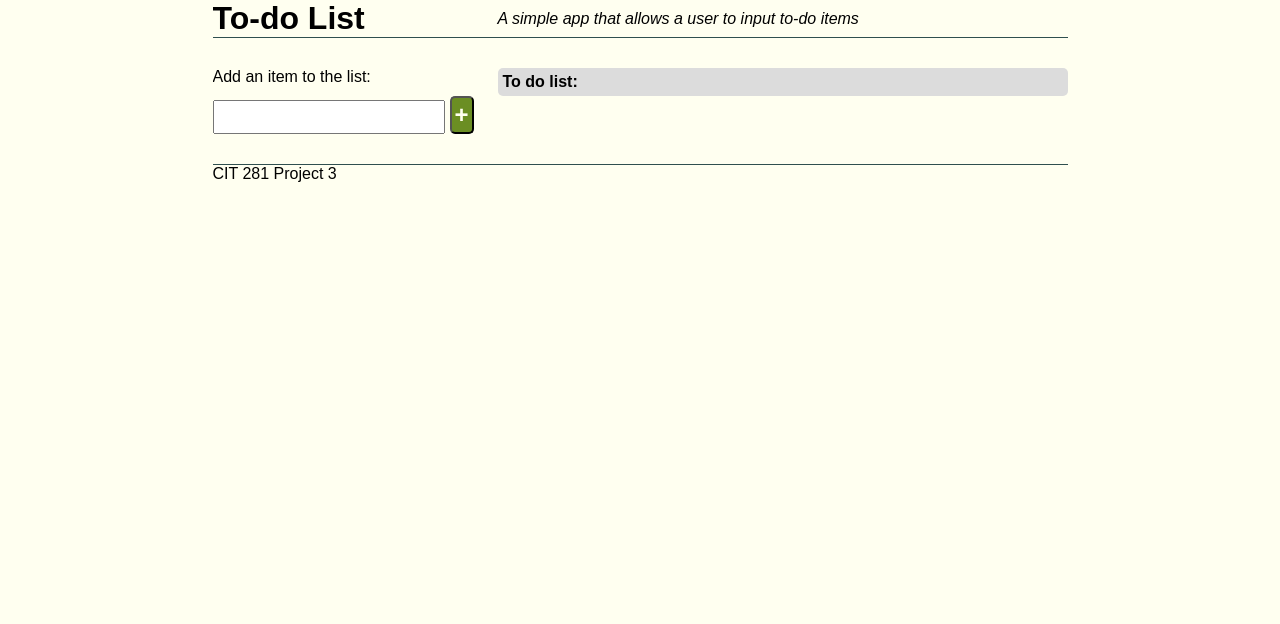
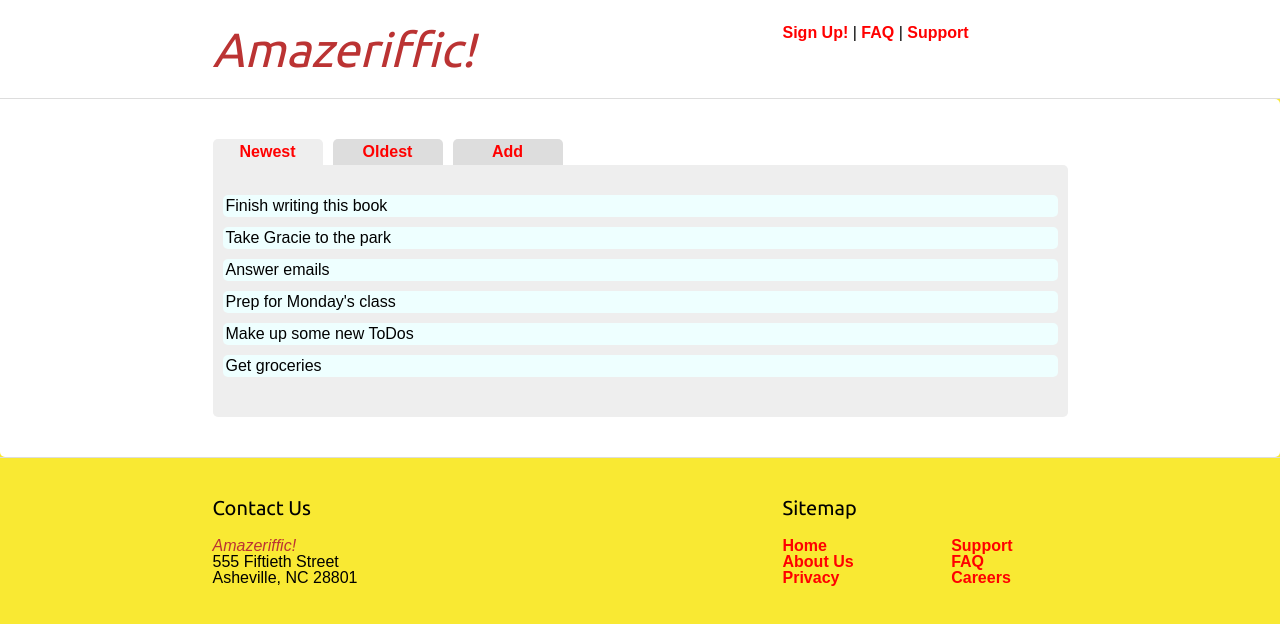
Before and after one commit to abutler6/abutler6.github.io, a plain HTML site: page index.html in a window 1280 px wide. Drawn offline with nearby package versions, Linux system fonts and the light colour scheme; a web font is replaced by a local one.

Commit message:
add amazerific page

```diff
--- a/index.html
+++ b/index.html
@@ -1,29 +1,60 @@
-<!DOCTYPE html>
+<!doctype html>
 <html>
   <head>
-        <title>A simple App</title>
-        <link rel="stylesheet" href="stylesheets/style.css">
+    <title>Amazeriffic!</title>
+    <link href="stylesheets/reset.css" rel="stylesheet" type="text/css">
+    <link href="stylesheets/style.css" rel="stylesheet" type="text/css">
+    <link href='http://fonts.googleapis.com/css?family=Ubuntu' rel='stylesheet' type='text/css'>
+    <link href='http://fonts.googleapis.com/css?family=Droid+Sans' rel='stylesheet' type='text/css'>
   </head>
+
   <body>
     <header>
-            <h1> To-do List</h1>
-            <p>A simple app that allows a user to input to-do items</p>
+      <div class="container">
+        <h1>Amazeriffic!</h1>
+        <nav>
+          <a href="#">Sign Up!</a> |
+          <a href="#">FAQ</a> |
+          <a href="#">Support</a>
+        </nav>
+      </div>
     </header>
 
+
     <main>
-            <section class="comment-input">
-                <p>Add an item to the list:</p>
-                <input type = "text"><button>+</button>
-            </section>
+      <div class="container">
+        <div class="tabs">
+          <a href=""><span class="active">Newest</span></a><a href=""><span>Oldest</span></a><a href=""><span>Add</span></a>
+        </div>
+        <div class="content">
+        </div>
+      </div>
+    </main>
 
-            <section class="comments">
-                <p><strong>To do list:</strong></p>
-
-            </section>
-
-        </main>
     <footer>
-            <p>CIT 281 Project 3</p>
+      <div class="container">
+        <div class="contact">
+          <h5>Contact Us</h5>
+          <p>Amazeriffic!</p>
+          <p>555 Fiftieth Street</p>
+          <p>Asheville, NC 28801</p>
+        </div>
+        <div class="sitemap">
+          <h5>Sitemap</h5>
+          <ul>
+            <div class="left">
+              <li><a href="#">Home</a></li>
+              <li><a href="#">About Us</a></li>
+              <li><a href="#">Privacy</a></li>
+            </div>
+            <div class="right">
+              <li><a href="#">Support</a></li>
+              <li><a href="#">FAQ</a></li>
+              <li><a href="#">Careers</a></li>
+            </div>
+          </ul>
+        </div>
+      </div>
     </footer>
 
     <script src="http://code.jquery.com/jquery-2.0.3.min.js"></script>
--- a/javascripts/app.js
+++ b/javascripts/app.js
@@ -1,36 +1,62 @@
-var main = function(){
-    "use strict";
+var main = function () {
+    var toDos = ["Get groceries",
+                 "Make up some new ToDos",
+                 "Prep for Monday's class",
+                 "Answer emails",
+                 "Take Gracie to the park",
+                 "Finish writing this book"];
 
-    if
-        (localStorage.getItem("toDoList")) {
-        $(".comments").html(localStorage.getItem("toDoList"));
-    }
+    $(".tabs a span").toArray().forEach(function (element) {
+        var $element = $(element);
 
-    var addCommentFromInputBox = function(){
-        var $new_comment;
+        // create a click handler for this element
+        $element.on("click", function () {
+            var $content,
+                $input,
+                $button,
+                i;
 
-        if($(".comment-input input").val() !== ""){
-            $new_comment = $("<p>").text($(".comment-input input").val());
-            //$new_comment.hide();
-            $(".comments").append($new_comment);
-            localStorage.setItem("toDoList", $(".comments").html());
-            //$new_comment.fadeIn();
-            $(".comment-input input").val("");
-        }
+            $(".tabs a span").removeClass("active");
+            $element.addClass("active");
+            $("main .content").empty();
 
-    };
+            if ($element.parent().is(":nth-child(1)")) {
+                // newest first, so we have to go through
+                // the array backwards
+                $content = $("<ul>");
+                for (i = toDos.length-1; i >= 0; i--) {
+                    $content.append($("<li>").text(toDos[i]));
+                }
+            } else if ($element.parent().is(":nth-child(2)")) {
+                // oldest first, so we go through the array forwards
+                $content = $("<ul>");
+                toDos.forEach(function (todo) {
+                    $content.append($("<li>").text(todo));
+                });
+            } else if ($element.parent().is(":nth-child(3)")) {
+                // input a new to-do
+                $input = $("<input>"),
+                $button = $("<button>").text("+");
 
-    $(".comment-input button").on("click",function(event){
-        addCommentFromInputBox();
+                $button.on("click", function () {
+                    if ($input.val() !== "") {
+                        toDos.push($input.val());
+                        $input.val("");
+                    }
+                });
 
+                $content = $("<div>").append($input).append($button);
+               /* Alternatively append() allows multiple arguments so the above
+                can be done with $content = $("<div>").append($input, $button); */
+            }
+
+            $("main .content").append($content);
+
+            return false;
+        });
     });
 
-    $(".comment-input input").on("keypress",function(event){
-        if(event.keyCode == 13){
-            addCommentFromInputBox();
-        }
-    });
-
+    $(".tabs a:first-child span").trigger("click");
 };
 
 $(document).ready(main);
--- /dev/null
+++ b/stylesheets/reset.css
@@ -0,0 +1,48 @@
+/* http://meyerweb.com/eric/tools/css/reset/
+   v2.0 | 20110126
+   License: none (public domain)
+*/
+
+html, body, div, span, applet, object, iframe,
+h1, h2, h3, h4, h5, h6, p, blockquote, pre,
+a, abbr, acronym, address, big, cite, code,
+del, dfn, em, img, ins, kbd, q, s, samp,
+small, strike, strong, sub, sup, tt, var,
+b, u, i, center,
+dl, dt, dd, ol, ul, li,
+fieldset, form, label, legend,
+table, caption, tbody, tfoot, thead, tr, th, td,
+article, aside, canvas, details, embed,
+figure, figcaption, footer, header, hgroup,
+menu, nav, output, ruby, section, summary,
+time, mark, audio, video {
+	margin: 0;
+	padding: 0;
+	border: 0;
+	font-size: 100%;
+	font: inherit;
+	vertical-align: baseline;
+}
+/* HTML5 display-role reset for older browsers */
+article, aside, details, figcaption, figure,
+footer, header, hgroup, menu, nav, section {
+	display: block;
+}
+body {
+	line-height: 1;
+}
+ol, ul {
+	list-style: none;
+}
+blockquote, q {
+	quotes: none;
+}
+blockquote:before, blockquote:after,
+q:before, q:after {
+	content: '';
+	content: none;
+}
+table {
+	border-collapse: collapse;
+	border-spacing: 0;
+}
--- a/stylesheets/style.css
+++ b/stylesheets/style.css
@@ -1,79 +1,136 @@
-* {
-    margin: 0;
-    padding: 0;
+body {
+  background: #f9e933;
+  font-family: 'Droid Sans', sans-serif;
 }
 
-body {
-    width: 855px;
-    margin: auto;
-    background: ivory;
-    font-size: 100%;
-    font-family: sans-serif;
+header, main, footer {
+  min-width: 855px;
+}
+
+header .container, main .container, footer .container {
+  max-width: 855px;
+  margin: auto;
 }
 
 header {
-    overflow: auto;
-    border-bottom: 1px solid darkslategray;
+  padding: 25px 0 25px 0;
+  background: white;
+  overflow: auto;
+  border-bottom: 1px solid #ddd;
 }
 
+/* MAIN LOGO */
 h1 {
+  font-family: 'Ubuntu', sans-serif;
+  font-style: italic;
+  font-size: 3em;
+  color: #b33;
+  float: left;
+  width: 570px;
+}
+
+/* FOOTER HEADINGS */
+h5 {
+    font-family: 'Ubuntu', sans-serif;
+    font-size: 1.25em;
+    margin-bottom: 20px;
+}
+
+header nav {
+  float: right;
+  width: 285px;
+}
+
+a {
+  color: #f00;
+  text-decoration: none;
+  font-weight: bold;
+}
+
+main {
+    background: #fff;
+    border-radius: 0 5px 5px 5px;;
+    padding: 40px;
+}
+
+.tabs a span {
+    border-radius: 5px 5px 0 0;
+    display: inline-block;
+    width: 100px;
+    margin-right: 10px;
+    text-align: center;
+    background: #ddd;
+    padding: 5px;
+}
+
+.tabs a .active {
+    background: #eee;
+}
+
+main .content {
+    padding: 30px 10px 30px 10px;
+    border-radius: 0 5px 5px 5px;
+    background: #eee;
+}
+
+main .content li {
+    border-radius: 5px;
+    padding: 3px;
+    background: #eff;
+    margin: 0 0 10px 0;
+}
+
+main .content button {
+  font-weight: bold;
+  padding: 0 3px 0 3px;
+  border-radius: 5px;
+  background: #ccc;
+  cursor: pointer;
+  margin-left: 5px;
+  font-size: 1.3em;
+}
+
+
+main .content p {
+    background: yellow;
+}
+
+main .content input {
+    font-size: 1.5em;
+}
+
+footer {
+    border-top: 1px solid #ddd;
+    padding: 40px 0 20px 0;
+}
+
+footer .contact {
+  float: left;
+  width: 570px;
+}
+
+footer .contact p:nth-child(2) {
+  color: #b33;
+  font-style: italic;
+}
+
+footer .sitemap {
+    float: right;
+    width: 285px;
+}
+
+footer ul {
+    width: 230px;
+}
+
+li {
+    list-style: none;
+}
+
+footer .sitemap .left {
     float: left;
 }
 
-header p {
+footer .sitemap .right {
     float: right;
-    width: 570px;
-    font-style: italic;
-    margin-top: 10px;
 }
-
-main {
-    overflow: auto;
-    padding: 30px 0;
-    border-bottom: 1px solid darkslategray;
-}
-
-.comments p:nth-child(even){
-    background: lavender;
-}
-.comments p:nth-child(odd){
-    background: gainsboro;
-}
-
-.comment-input {
-    float: left;
-    width: 285px;
-}
-
-.comment-input p {
-    margin-bottom: 10px;
-}
-
-.comment-input input {
-    width: 80%;
-    height: 30px;
-    font-size: 1.2em;
-    font-weight: bold;
-}
-
-.comment-input button {
-    font-weight: bold;
-    padding: 3px;
-    border-radius: 5px;
-    color: ivory;
-    background: olivedrab;
-    cursor: pointer;
-    font-size: 1.5em;
-    margin-left: 5px;
-}
-
-.comments {
-    float: right;
-    width: 570px;
-}
-
-.comments p {
-    padding: 5px;
-    margin-bottom: 10px;
-    border-radius: 5px;
-}
```
Also changed, not shown: javascripts/functions.js (added, +38 -0 lines), javascripts/practice.js (added, +33 -0 lines). Lines whose indentation alone changed are shown as unchanged.
